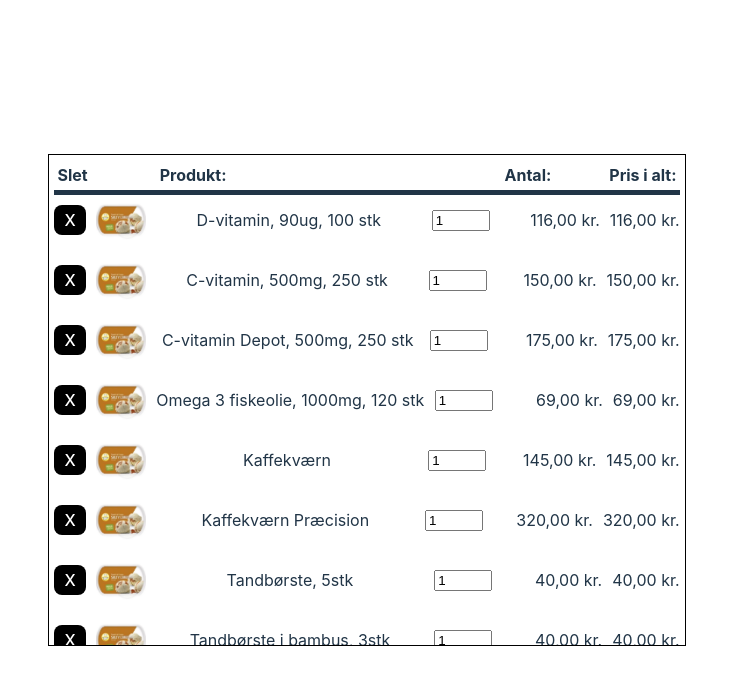
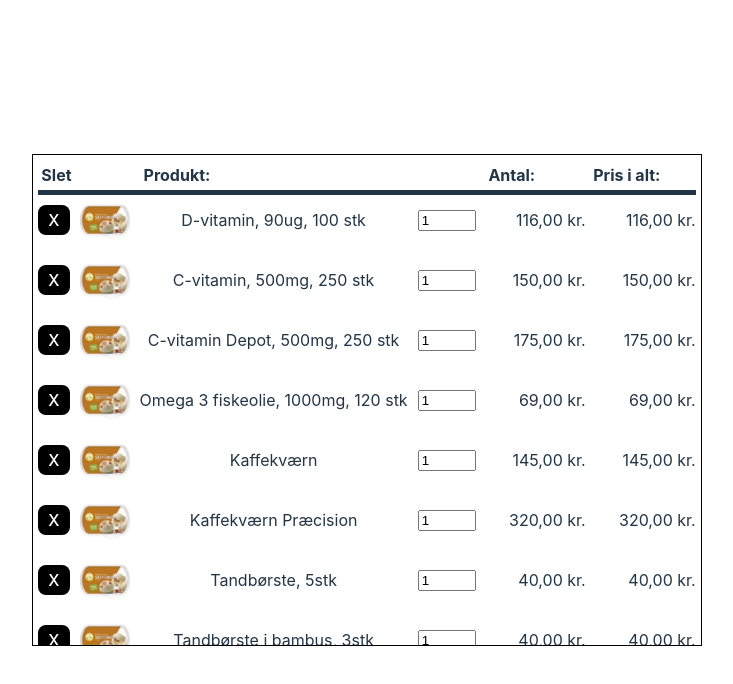
Before and after one commit to Gustavclausen1804/frontend_webtechnology_course, a React (Vite) app: page / in a window 1280 px wide. Shown: the top 684 px of the page, without its empty margins (273-1006 px from the left). Built offline with nearby package versions, Linux system fonts and the light colour scheme.

Commit message:
css class implementet for product-total

```diff
--- a/src/container.css
+++ b/src/container.css
@@ -31,6 +31,10 @@
     min-width: 100px;
     text-align: right;
 }
+.product-total {
+    min-width: 100px;
+    text-align: right;
+}
 .frame{
      width: auto; /* eller en bredde efter dit valg */
     height: 60vh; /* eller en højde efter dit valg */
```
